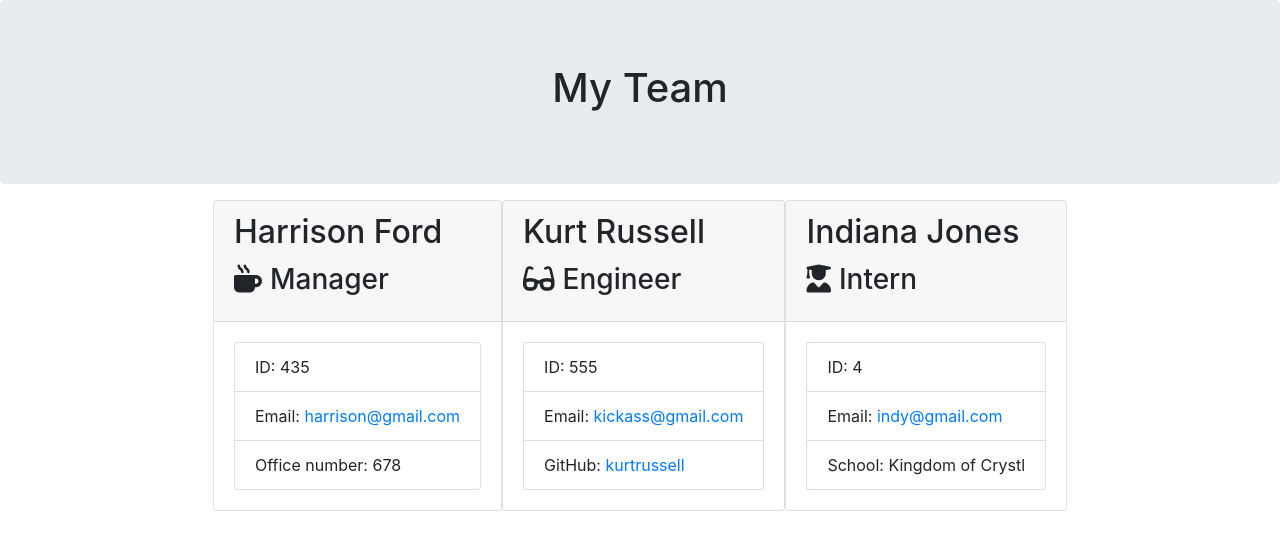
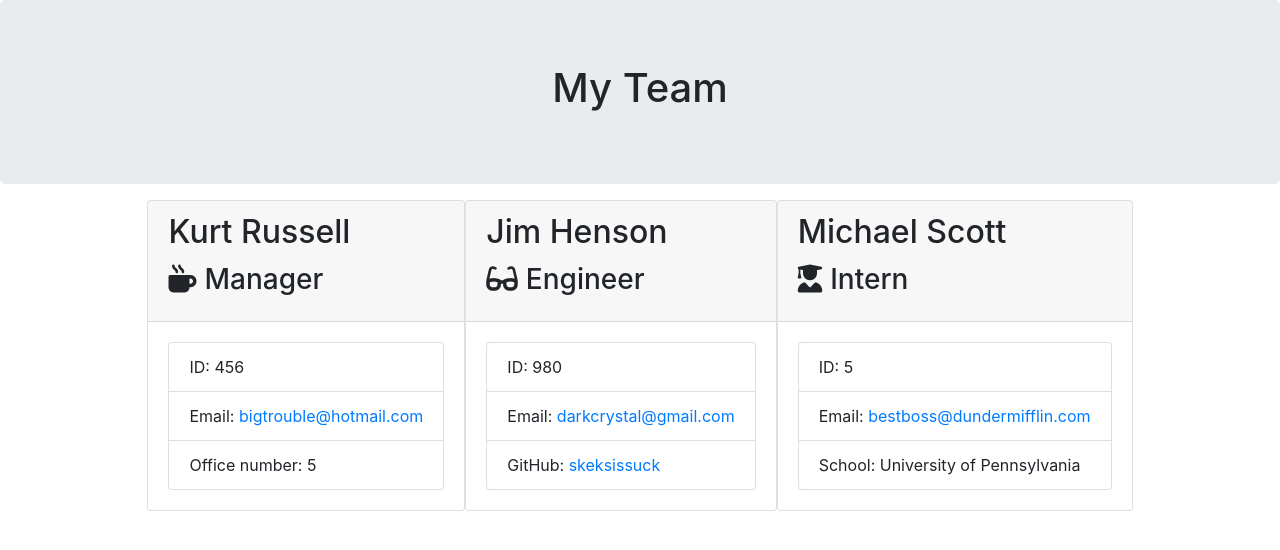
Before and after one commit to wolfskillobyte/OOP-IGitItAgain, a website: page dist/index.html in a window 1280 px wide. Drawn offline with nearby package versions, Linux system fonts and the light colour scheme; files that its build step writes are made by us from their sources.

```diff
--- a/dist/index.html
+++ b/dist/index.html
@@ -27,42 +27,42 @@
 
         <div class="card employee-card">
         <div class="card-header">
-            <h2 class="card-title">Harrison Ford</h2>
+            <h2 class="card-title">Kurt Russell</h2>
             <h3 class="card-title"><i class="fas fa-mug-hot mr-2"></i>Manager</h3>
         </div>
         <div class="card-body">
             <ul class="list-group">
-                <li class="list-group-item">ID: 435</li>
-                <li class="list-group-item">Email: <a href="mailto:harrison@gmail.com">harrison@gmail.com</a></li>
-                <li class="list-group-item">Office number: 678</li>
+                <li class="list-group-item">ID: 456	</li>
+                <li class="list-group-item">Email: <a href="mailto:bigtrouble@hotmail.com">bigtrouble@hotmail.com</a></li>
+                <li class="list-group-item">Office number: 5</li>
             </ul>
         </div>
     </div>
 
         <div class="card employee-card">
     <div class="card-header">
-        <h2 class="card-title">Kurt Russell</h2>
+        <h2 class="card-title">Jim Henson</h2>
         <h3 class="card-title"><i class="fas fa-glasses mr-2"></i>Engineer</h3>
     </div>
     <div class="card-body">
         <ul class="list-group">
-            <li class="list-group-item">ID: 555</li>
-            <li class="list-group-item">Email: <a href="mailto:kickass@gmail.com">kickass@gmail.com</a></li>
-            <li class="list-group-item">GitHub: <a href="https://github.com/kurtrussell" target="_blank" rel="noopener noreferrer">kurtrussell</a></li>
+            <li class="list-group-item">ID: 980</li>
+            <li class="list-group-item">Email: <a href="mailto:darkcrystal@gmail.com">darkcrystal@gmail.com</a></li>
+            <li class="list-group-item">GitHub: <a href="https://github.com/skeksissuck" target="_blank" rel="noopener noreferrer">skeksissuck</a></li>
         </ul>
     </div>
 </div>
 
         <div class="card employee-card">
     <div class="card-header">
-        <h2 class="card-title">Indiana Jones</h2>
+        <h2 class="card-title">Michael Scott</h2>
         <h3 class="card-title"><i class="fas fa-user-graduate mr-2"></i>Intern</h3>
     </div>
     <div class="card-body">
         <ul class="list-group">
-            <li class="list-group-item">ID: 4</li>
-            <li class="list-group-item">Email: <a href="mailto:indy@gmail.com">indy@gmail.com</a></li>
-            <li class="list-group-item">School: Kingdom of Crystl</li>
+            <li class="list-group-item">ID: 5</li>
+            <li class="list-group-item">Email: <a href="mailto:bestboss@dundermifflin.com">bestboss@dundermifflin.com</a></li>
+            <li class="list-group-item">School: University of Pennsylvania</li>
         </ul>
     </div>
 </div>
```
Also changed, not shown: README.md, 2 other files.
